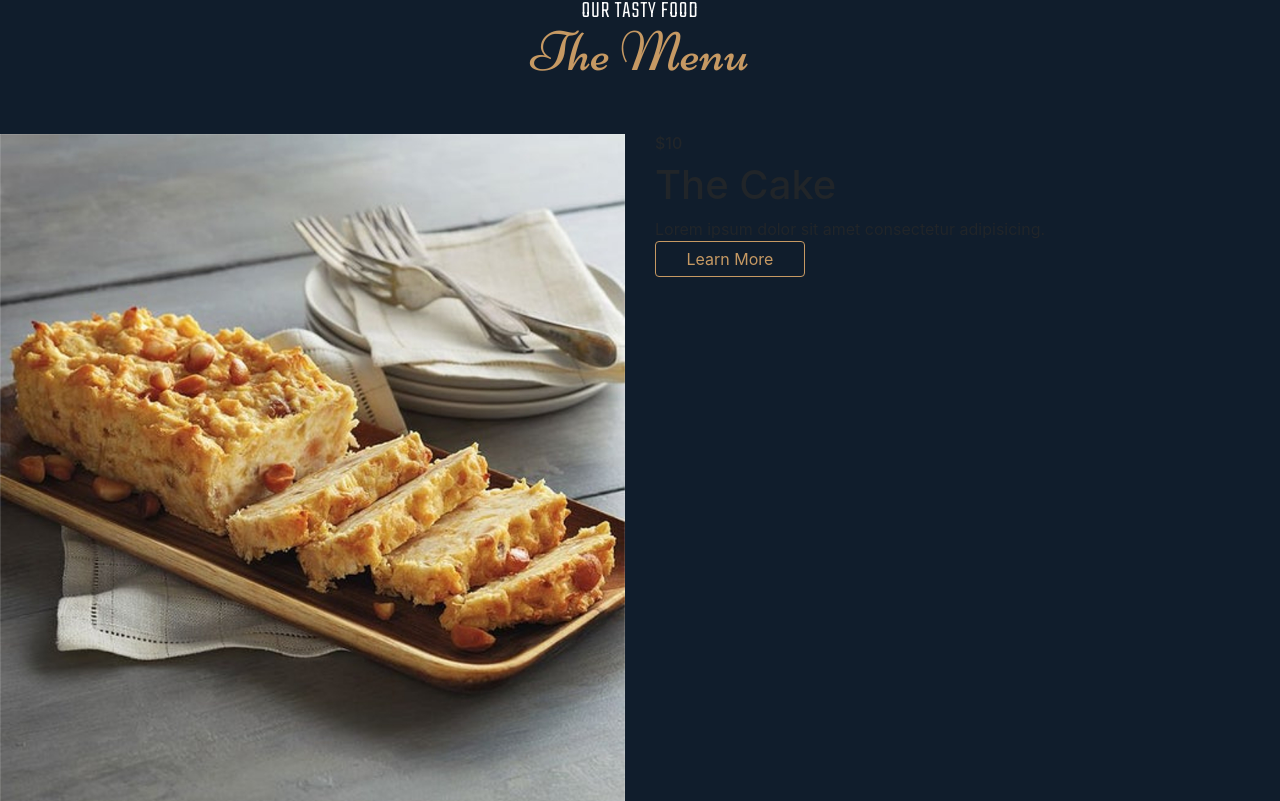
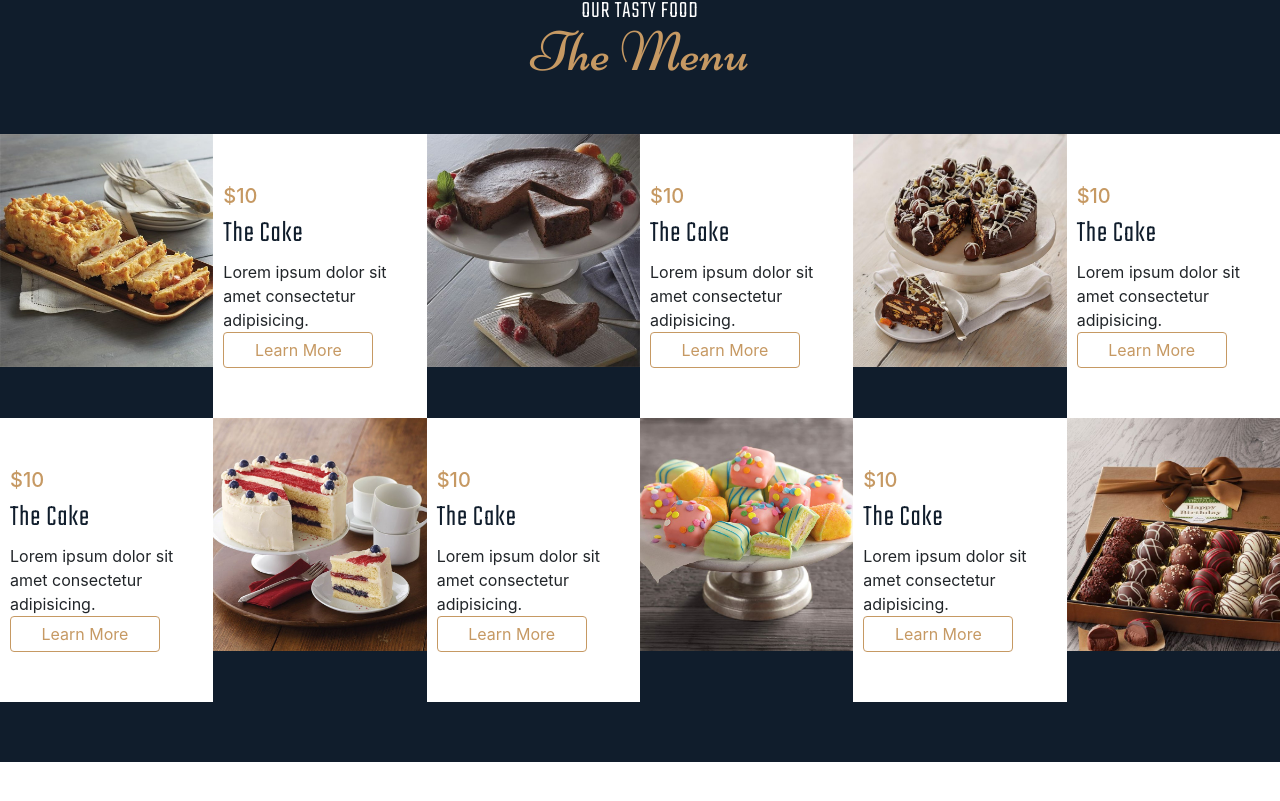
Before and after one commit to thongvm316/Bakery, a website: page index.html in a window 1280 px wide. Shown: the part 1759-2560 px from the top of the page. After the commit the page ends 2521 px from the top, so only its background shows below. Drawn offline with nearby package versions, Linux system fonts and the light colour scheme.

Commit message:
20200603

```diff
--- a/index.html
+++ b/index.html
@@ -101,12 +101,12 @@
           </div>
 
           <!-- Row #1 -->
-          <div class="row"> <!-- tam thoi bo no-gutters -->
-            <!-- Column ser #1 -->
-            <div class="col-12 col-sm-6 col-xl-6 order-sm-1 order-xl-1">
+          <div class="row no-gutters"> <!-- tam thoi bo no-gutters -->
+            <!-- Column set #1 -->
+            <div class="col-12 col-sm-6 col-xl-2 order-sm-1 order-xl-1">
               <img class="img-fluid" src="./img/menu-item-1.jpg" alt="">
             </div>
-            <div class="col-12 col-sm-6 col-xl-6 order-sm-2 order-xl-2">
+            <div class="col-12 col-sm-6 col-xl-2 order-sm-2 order-xl-2 point-left">
               <div class="menu-item-desc">
                 <h6>$10</h6>
                 <h1>The Cake</h1>
@@ -115,11 +115,11 @@
               </div>
             </div>
 
-            <!-- Column ser #2 -->
-            <div class="col-12 col-sm-6 col-xl-6 order-sm-4 order-xl-3">
+            <!-- Column set #2 -->
+            <div class="col-12 col-sm-6 col-xl-2 order-sm-4 order-xl-3">
               <img class="img-fluid" src="./img/menu-item-2.jpg" alt="">
             </div>
-            <div class="col-12 col-sm-6 col-xl-6 order-sm-3 order-xl-4">
+            <div class="col-12 col-sm-6 col-xl-2 order-sm-3 order-xl-4 point-left">
               <div class="menu-item-desc">
                 <h6>$10</h6>
                 <h1>The Cake</h1>
@@ -128,11 +128,53 @@
               </div>
             </div>
 
-            <!-- Column ser #3 -->
-            <div class="col-12 col-sm-6 col-xl-6 order-sm-5 order-xl-5">
+            <!-- Column set #3 -->
+            <div class="col-12 col-sm-6 col-xl-2 order-sm-5 order-xl-5">
               <img class="img-fluid" src="./img/menu-item-3.jpg" alt="">
             </div>
-            <div class="col-12 col-sm-6 col-xl-6 order-sm-5 order-xl-6">
+            <div class="col-12 col-sm-6 col-xl-2 order-sm-6 order-xl-6 point-left">
+              <div class="menu-item-desc">
+                <h6>$10</h6>
+                <h1>The Cake</h1>
+                <p>Lorem ipsum dolor sit amet consectetur adipisicing.</p>
+                <a href="#" class="btn d-none d-xl-block">Learn More</a>
+              </div>
+            </div>
+          </div>
+
+          <!-- Row #2 -->
+          <div class="row no-gutters"> <!-- tam thoi bo no-gutters -->
+            <!-- Column set #4 -->
+            <div class="col-12 col-sm-6 col-xl-2 order-sm-2 order-xl-2">
+              <img class="img-fluid" src="./img/menu-item-4.jpg" alt="">
+            </div>
+            <div class="col-12 col-sm-6 col-xl-2 order-sm-1 order-xl-1 point-right">
+              <div class="menu-item-desc">
+                <h6>$10</h6>
+                <h1>The Cake</h1>
+                <p>Lorem ipsum dolor sit amet consectetur adipisicing.</p>
+                <a href="#" class="btn d-none d-xl-block">Learn More</a>
+              </div>
+            </div>
+
+            <!-- Column set #5 -->
+            <div class="col-12 col-sm-6 col-xl-2 order-sm-3 order-xl-4">
+              <img class="img-fluid" src="./img/menu-item-5.jpg" alt="">
+            </div>
+            <div class="col-12 col-sm-6 col-xl-2 order-sm-4 order-xl-3 point-right">
+              <div class="menu-item-desc">
+                <h6>$10</h6>
+                <h1>The Cake</h1>
+                <p>Lorem ipsum dolor sit amet consectetur adipisicing.</p>
+                <a href="#" class="btn d-none d-xl-block">Learn More</a>
+              </div>
+            </div>
+
+            <!-- Column set #6 -->
+            <div class="col-12 col-sm-6 col-xl-2 order-sm-6 order-xl-6">
+              <img class="img-fluid" src="./img/menu-item-6.jpg" alt="">
+            </div>
+            <div class="col-12 col-sm-6 col-xl-2 order-sm-5 order-xl-5 point-right">
               <div class="menu-item-desc">
                 <h6>$10</h6>
                 <h1>The Cake</h1>
--- a/sass/index.scss
+++ b/sass/index.scss
@@ -183,6 +183,20 @@ header {
         @extend %extend-section-heading;
     }
     .menu-item-desc {
+        padding: 50px 10px;
+        color: #212529;
+        margin: auto;
+        h6 {
+            color: #c69963;
+            font-size: 20px;
+        }
+        h1 {
+            color: #101d2c;
+            font-size: 30px;
+            letter-spacing: 1px;
+            font-family: 'Teko', sans-serif;
+            font-weight: 300;
+        }
         .btn {
             @extend %extend-btn;
             color: #c69963 !important;
@@ -191,6 +205,22 @@ header {
                 background-color: #c69963;
             }
         }
+    }
+    .point-left, .point-right {
+        position: relative;
+        background-color: #fff;
+        display: flex;
+    }
+    .point-left::before, .point-right::before {
+        content: "";
+        position: absolute;
+        width: 25px;
+        height: 25px;
+        background-color: #fff;
+        top: -12px;
+        left: 50%;
+        transform: translateX(-50%) rotate(45deg);
+        z-index: 1;
     }
 }
 
@@ -208,6 +238,9 @@ header {
     .hamburger-menu {
         top: 35px !important;
         right: 25px !important;
+    }
+    .point-left::before, .point-right::before {
+        display: none !important;
     }
 }
 
```
Also changed, not shown: css/style.css, 1 other file.
